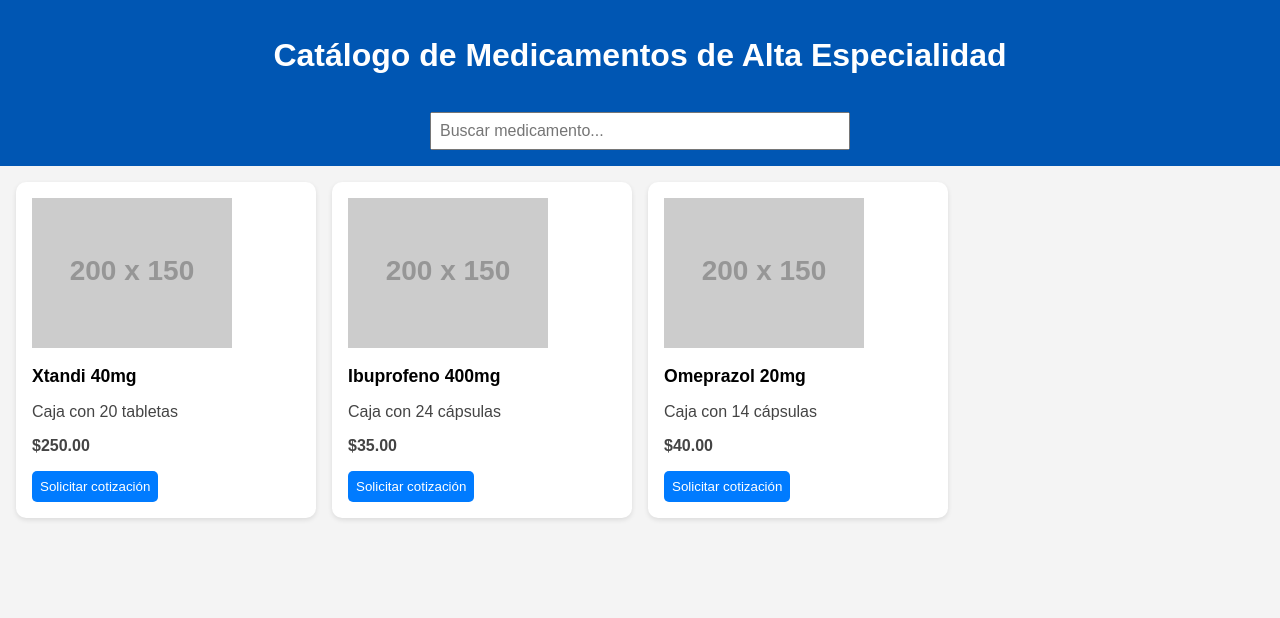
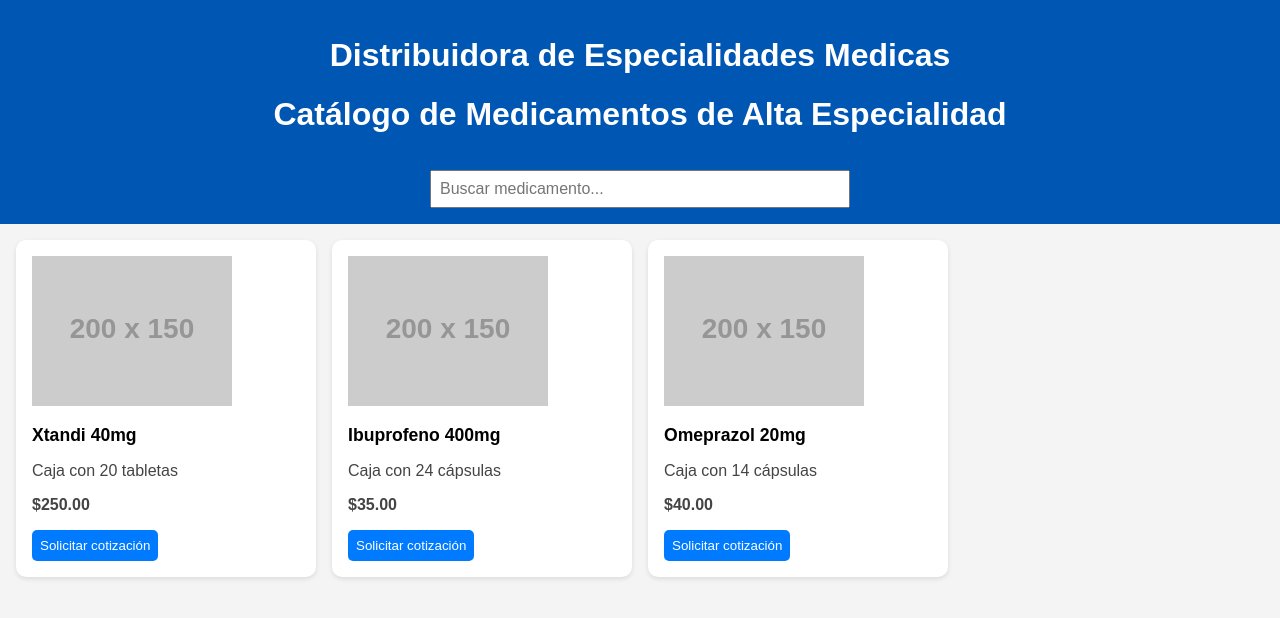
Before and after one commit to oscar1543/catalogo-medicamentos, a plain HTML site: page index.html in a window 1280 px wide. Drawn offline with Linux system fonts and the light colour scheme; placeholder pictures from the web are drawn by us.

Commit message:
Update index.html

```diff
--- a/index.html
+++ b/index.html
@@ -7,6 +7,8 @@
 </head>
 <body>
   <header>
+    <h1>Distribuidora de Especialidades Medicas</h1>
+
     <h1>Catálogo de Medicamentos de Alta Especialidad</h1>
     <input type="text" id="buscador" placeholder="Buscar medicamento...">
   </header>
```
